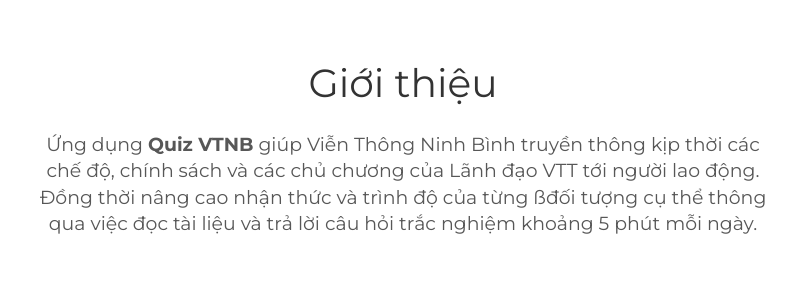
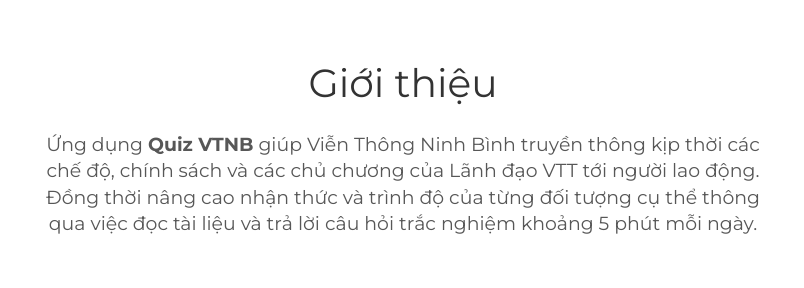
Before and after one commit to vtnb/vtnb.github.io, a plain HTML site: page index.html in a window 1280 px wide. Shown: the part 840-1128 px from the top of the page, 237-1041 px from the left. Drawn offline with nearby package versions, Linux system fonts and the light colour scheme; a script that the page names is missing; files whose address does not match are found by name.

Commit message:
update index

```diff
--- a/index.html
+++ b/index.html
@@ -172,7 +172,7 @@
                       Ứng dụng <strong>Quiz VTNB</strong> giúp Viễn Thông Ninh Bình truyền thông kịp thời các chế độ,
                       chính sách và các
                       chủ chương của Lãnh đạo VTT tới người lao động. Đồng thời nâng cao nhận thức và trình độ của từng
-                      ßđối tượng cụ thể thông qua việc đọc tài liệu và trả lời câu hỏi trắc nghiệm khoảng 5 phút mỗi
+                      đối tượng cụ thể thông qua việc đọc tài liệu và trả lời câu hỏi trắc nghiệm khoảng 5 phút mỗi
                       ngày.<br>
                     </h5>
                   </div>
```
